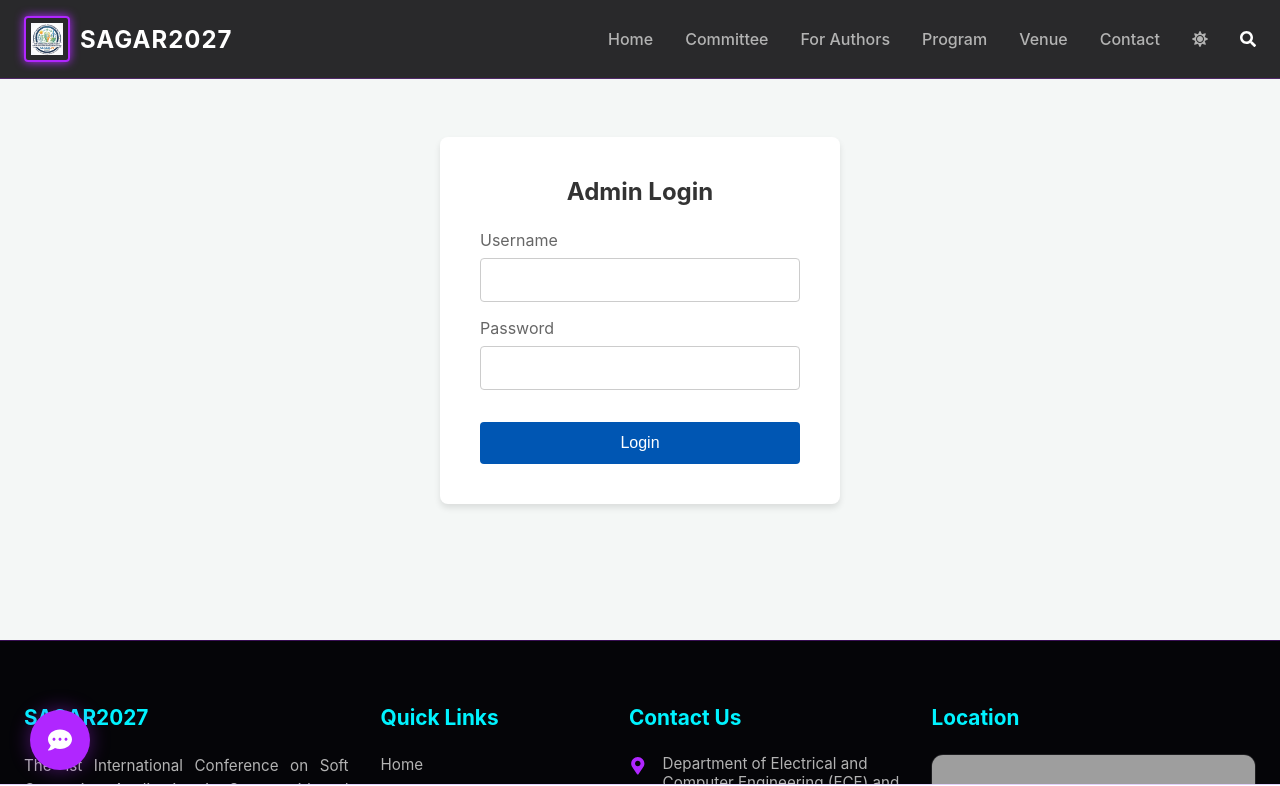
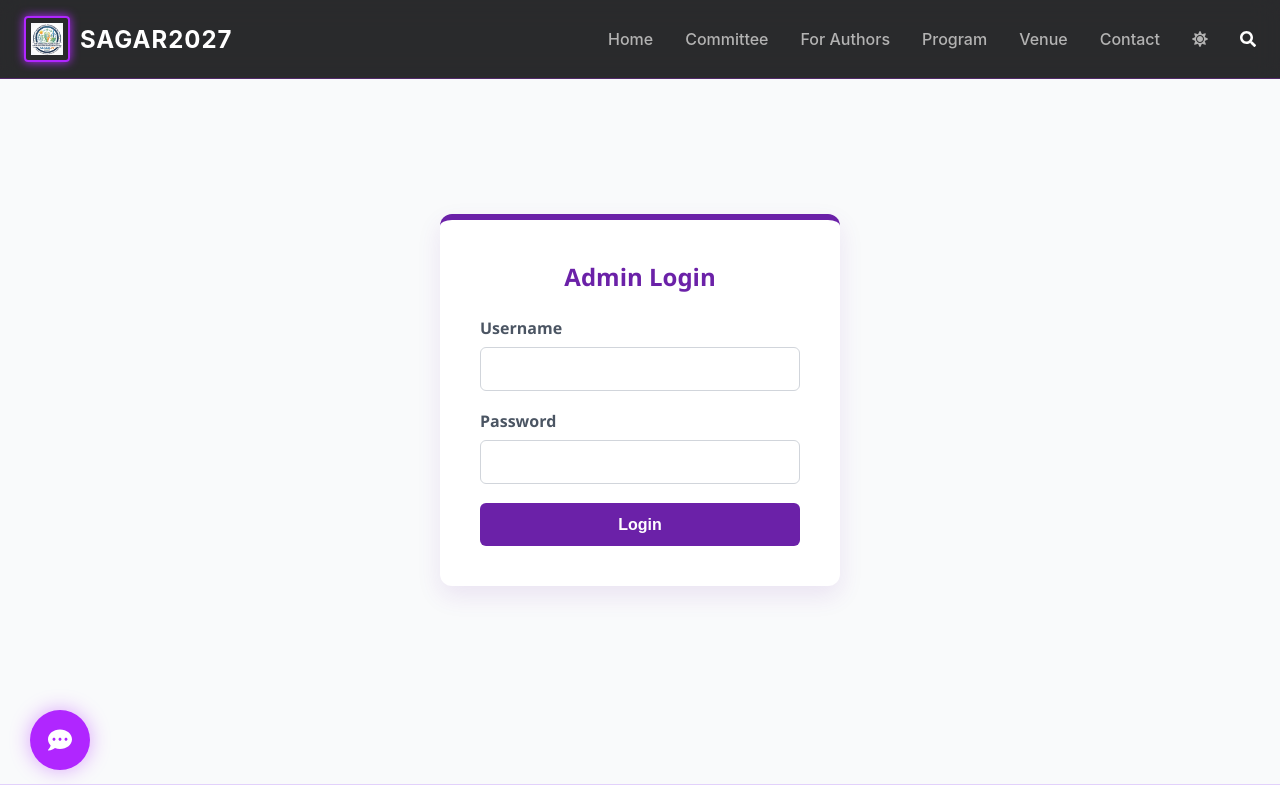
Before and after one commit to AlienMinus/ABIT-Conference_Paper, a React (Vite) app: page /admin in a window 1280 px wide. Shown: the top 786 px of the page. Built offline with nearby package versions, Linux system fonts and the light colour scheme; grey boxes are pictures that could not be loaded.

Commit message:
admin page

```diff
--- a/src/pages/Admin.css
+++ b/src/pages/Admin.css
@@ -2,128 +2,161 @@
   display: flex;
   justify-content: center;
   align-items: center;
-  min-height: 80vh;
-  background-color: #f4f7f6;
-  padding: 2rem;
+  min-height: 100vh;
+  background-color: #f9fafb; /* Light white/gray background */
+  font-family: 'Segoe UI', Tahoma, Geneva, Verdana, sans-serif;
 }
 
 .admin-login-box {
-  background: white;
+  background: #ffffff;
   padding: 2.5rem;
-  border-radius: 8px;
-  box-shadow: 0 4px 6px rgba(0,0,0,0.1);
+  border-radius: 12px;
+  box-shadow: 0 10px 25px rgba(107, 33, 168, 0.1); /* Subtle purple shadow */
   width: 100%;
   max-width: 400px;
+  border-top: 6px solid #6b21a8; /* Purple accent */
 }
 
 .admin-login-box h2 {
+  margin-top: 0;
+  color: #6b21a8;
   text-align: center;
   margin-bottom: 1.5rem;
-  color: #333;
 }
 
 .form-group {
-  margin-bottom: 1rem;
+  margin-bottom: 1.2rem;
+  display: flex;
+  flex-direction: column;
 }
 
 .form-group label {
-  display: block;
+  font-weight: 600;
+  color: #4b5563;
   margin-bottom: 0.5rem;
-  color: #666;
 }
 
 .form-group input {
-  width: 100%;
   padding: 0.75rem;
-  border: 1px solid #ccc;
-  border-radius: 4px;
+  border: 1px solid #d1d5db;
+  border-radius: 6px;
   font-size: 1rem;
+  transition: border-color 0.2s;
 }
 
-.login-btn, .logout-btn, .refresh-btn, .clear-btn {
-  padding: 0.75rem 1.5rem;
-  border: none;
-  border-radius: 4px;
-  cursor: pointer;
-  font-size: 1rem;
-  font-weight: 500;
-  transition: background-color 0.3s;
+.form-group input:focus {
+  outline: none;
+  border-color: #6b21a8;
 }
 
 .login-btn {
   width: 100%;
-  background-color: #0056b3;
+  background-color: #6b21a8;
   color: white;
-  margin-top: 1rem;
+  border: none;
+  padding: 0.8rem;
+  font-size: 1rem;
+  font-weight: bold;
+  border-radius: 6px;
+  cursor: pointer;
+  transition: background-color 0.2s;
 }
 
 .login-btn:hover {
-  background-color: #004494;
+  background-color: #581c87;
 }
 
+/* Dashboard Styles */
 .admin-dashboard {
-  padding: 2rem;
+  min-height: 100vh;
+  background-color: #f9fafb;
+}
+
+.admin-header {
+  background-color: #ffffff;
+  padding: 1.2rem 2.5rem;
+  display: flex;
+  justify-content: space-between;
+  align-items: center;
+  box-shadow: 0 2px 10px rgba(0,0,0,0.05);
+  border-bottom: 3px solid #6b21a8;
+}
+
+.admin-header h2 {
+  margin: 0;
+  color: #6b21a8;
+}
+
+.logout-btn {
+  background-color: #f3f4f6;
+  color: #4b5563;
+  border: 1px solid #d1d5db;
+  padding: 0.5rem 1.2rem;
+  border-radius: 6px;
+  cursor: pointer;
+  font-weight: 600;
+  transition: all 0.2s;
+}
+
+.logout-btn:hover {
+  background-color: #e5e7eb;
+  color: #1f2937;
+}
+
+.admin-content {
+  padding: 2.5rem;
   max-width: 1000px;
   margin: 0 auto;
 }
 
-.admin-header {
-  display: flex;
-  justify-content: space-between;
-  align-items: center;
-  margin-bottom: 2rem;
-  padding-bottom: 1rem;
-  border-bottom: 2px solid #eee;
+.analytics-section {
+  background: white;
+  padding: 2rem;
+  border-radius: 12px;
+  box-shadow: 0 4px 15px rgba(0,0,0,0.03);
 }
 
-.logout-btn {
-  background-color: #dc3545;
-  color: white;
+.analytics-section h3 {
+  color: #6b21a8;
+  margin-top: 0;
 }
 
-.logout-btn:hover {
-  background-color: #c82333;
+.analytics-section p {
+  color: #6b7280;
 }
 
 .actions-bar {
   display: flex;
   gap: 1rem;
-  margin-bottom: 1.5rem;
+  margin: 1.5rem 0;
 }
 
 .refresh-btn {
-  background-color: #28a745;
+  background-color: #6b21a8;
   color: white;
+  border: none;
+  padding: 0.6rem 1.2rem;
+  border-radius: 6px;
+  cursor: pointer;
+  font-weight: 600;
 }
 
 .refresh-btn:hover {
-  background-color: #218838;
+  background-color: #581c87;
 }
 
 .clear-btn {
-  background-color: #6c757d;
+  background-color: #ef4444; /* Destructive red */
   color: white;
+  border: none;
+  padding: 0.6rem 1.2rem;
+  border-radius: 6px;
+  cursor: pointer;
+  font-weight: 600;
 }
 
 .clear-btn:hover {
-  background-color: #5a6268;
-}
-
-.analytics-section {
-  background: white;
-  padding: 2rem;
-  border-radius: 8px;
-  box-shadow: 0 2px 4px rgba(0,0,0,0.05);
-}
-
-.analytics-section h3 {
-  margin-bottom: 0.5rem;
-  color: #333;
-}
-
-.analytics-section p {
-  color: #666;
-  margin-bottom: 1.5rem;
+  background-color: #dc2626;
 }
 
 .analytics-table {
@@ -132,26 +165,28 @@
   margin-top: 1rem;
 }
 
-.analytics-table th, .analytics-table td {
+.analytics-table th,
+.analytics-table td {
   padding: 1rem;
   text-align: left;
-  border-bottom: 1px solid #eee;
+  border-bottom: 1px solid #e5e7eb;
 }
 
 .analytics-table th {
-  background-color: #f8f9fa;
+  background-color: #f3e8ff; /* Very light purple */
+  color: #6b21a8;
   font-weight: 600;
-  color: #333;
 }
 
-.analytics-table tr:hover {
-  background-color: #f8f9fa;
+.analytics-table tbody tr:hover {
+  background-color: #f9fafb;
 }
 
 .no-data {
   text-align: center;
   padding: 2rem;
-  background: #f8f9fa;
-  border-radius: 4px;
-  color: #666;
+  background: #f9fafb;
+  border-radius: 8px;
+  color: #6b7280;
+  font-style: italic;
 }
```
Also changed, not shown: 1 other file (tests, documents, lock files or other folders).
